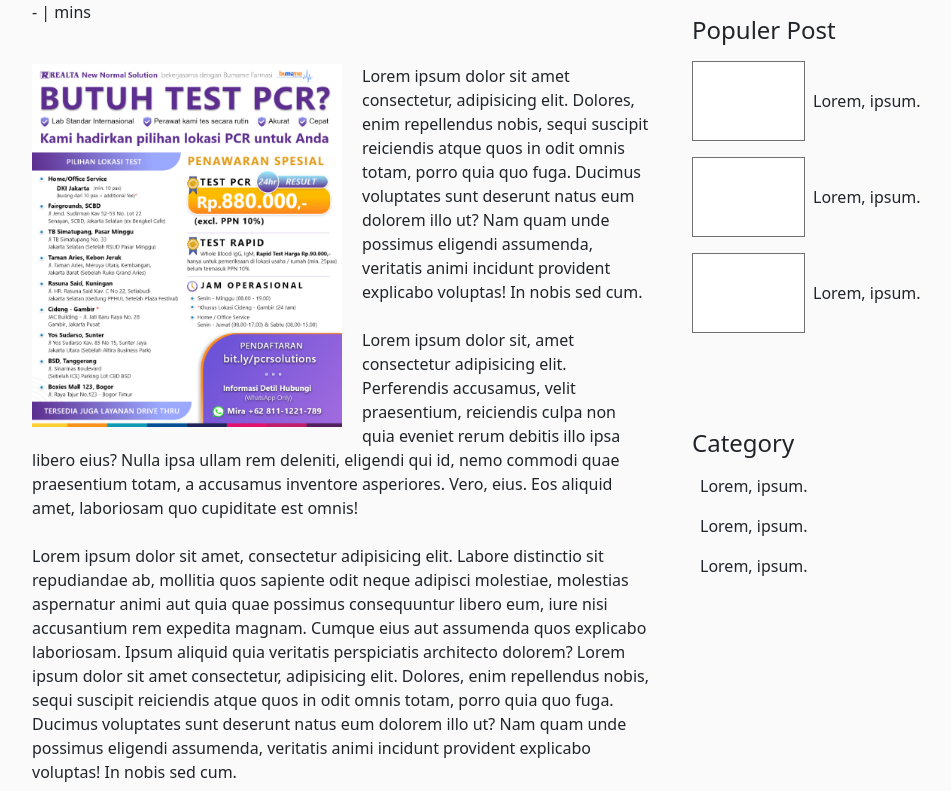
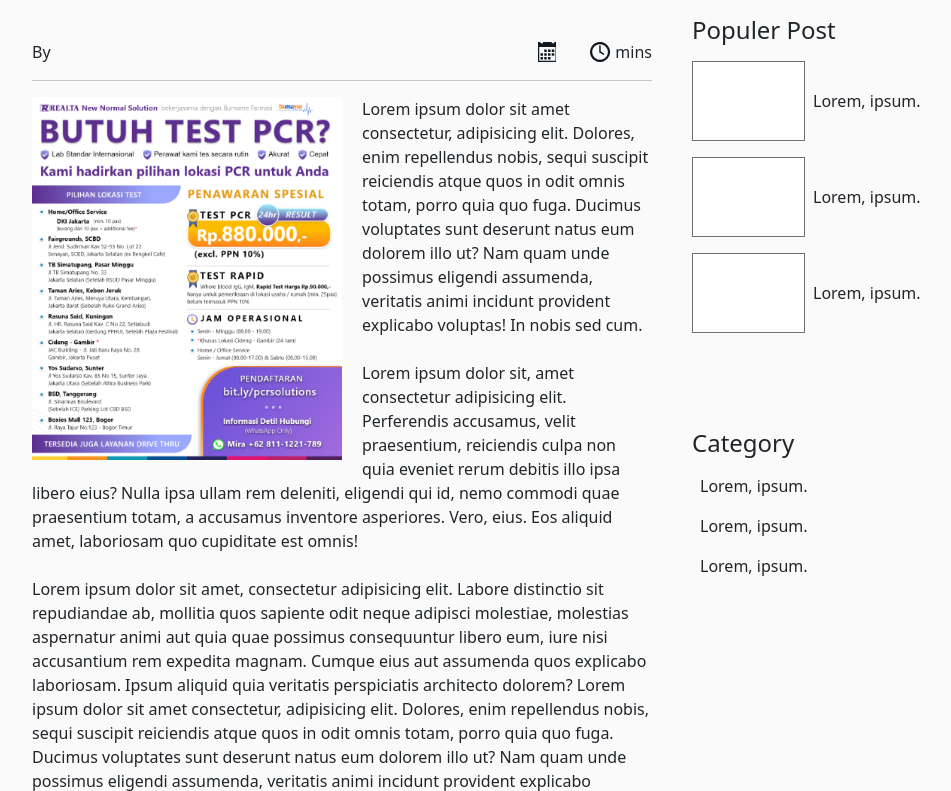
Before and after one commit to cfg155/redesign-realta-site, a CodeIgniter 4 app: template appstarter/app/Views/detailBlog.php in a window 1280 px wide. Shown: the part 82-873 px from the top of the page, without its empty margins (137-1088 px from the left). Run offline with PHP 8.4 and a stand-in for CodeIgniter, Linux system fonts and the light colour scheme; the template is opened without the code that fills it, so the values that code supplies are empty; some libraries are stand-ins or nearby versions.

Commit message:
fix detailBlog layout

```diff
--- a/appstarter/app/Views/detailBlog.php
+++ b/appstarter/app/Views/detailBlog.php
@@ -20,12 +20,33 @@
                 <div class="content">
                     <div class="content__container row">
                         <div class="col-md-8">
-                            <div class="info">
-                                <span class="info__published-by"><?= $blogData['published_by'] ?> - </span>
-                                <span class="info__date"><?= $blogData['date'] ?> |</span>
-                                <span class="info__read-time"><?= $blogData['read_time'] ?> mins</span>
+                            <h1 class="title py-3"><?= $blogData['title'] ?></h1>
+                            <div class="info d-flex justify-content-between">
+                                <span class="info__published-by">By <?= $blogData['published_by'] ?> </span>
+                                <div class="info__time d-flex">
+                                    <div class="info__date d-flex align-items-center me-4">
+                                        <svg xmlns="http://www.w3.org/2000/svg" width="18.75" height="20" viewBox="0 0 18.75 20" style="margin: 0 5px;">
+                                            <defs>
+                                                <style>
+                                                    .a {
+                                                        fill: #101820;
+                                                    }
+                                                </style>
+                                            </defs>
+                                            <path class="a" d="M8.821,9.428h2.5v2.5h-2.5Zm3.75,0h2.5v2.5h-2.5Zm3.75,0h2.5v2.5h-2.5Zm-11.25,7.5h2.5v2.5h-2.5Zm3.75,0h2.5v2.5h-2.5Zm3.75,0h2.5v2.5h-2.5Zm-3.75-3.75h2.5v2.5h-2.5Zm3.75,0h2.5v2.5h-2.5Zm3.75,0h2.5v2.5h-2.5Zm-11.25,0h2.5v2.5h-2.5Zm13.75-11.25v1.25h-2.5V1.928H7.571v1.25h-2.5V1.928h-2.5v20h18.75v-20h-2.5Zm1.25,18.75H3.821V6.928h16.25Z" transform="translate(-2.571 -1.928)" />
+                                        </svg>
+                                        <span class="info__date--txt"><?= $blogData['date'] ?></span>
+                                    </div>
+                                    <div class="info__read-time d-flex align-items-center">
+                                        <svg xmlns="http://www.w3.org/2000/svg" width="20" height="20" viewBox="0 0 20 20" style="margin: 0 5px;">
+                                            <path d="M4.488,13.846a9.805,9.805,0,0,1,1.35-5.027,9.992,9.992,0,0,1,3.65-3.65,9.981,9.981,0,0,1,8.89-.551A10.09,10.09,0,0,1,21.566,6.75a9.792,9.792,0,0,1,2.131,3.2,9.931,9.931,0,0,1-5.32,13.091,9.967,9.967,0,0,1-7.78,0A9.841,9.841,0,0,1,5.27,17.727,9.624,9.624,0,0,1,4.488,13.846Zm2.2,0a7.548,7.548,0,0,0,2.3,5.488,7.5,7.5,0,0,0,5.506,2.3,7.55,7.55,0,0,0,3.9-1.048,7.879,7.879,0,0,0,2.851-2.842,7.736,7.736,0,0,0,0-7.806A7.835,7.835,0,0,0,18.4,7.087a7.776,7.776,0,0,0-7.8,0,8,8,0,0,0-2.86,2.851A7.52,7.52,0,0,0,6.69,13.846Zm7.034,0V7.931a.737.737,0,1,1,1.474,0v5.462l3.188,1.856a.725.725,0,0,1,.337.453.667.667,0,0,1-.08.551.692.692,0,0,1-.639.373.618.618,0,0,1-.373-.107l-3.393-1.98a.731.731,0,0,1-.373-.258A.675.675,0,0,1,13.724,13.846Z" transform="translate(-4.488 -3.828)" fill="#101820" />
+                                        </svg>
+                                        <span class="info__read-time--txt"><?= $blogData['read_time'] ?> mins</span>
+                                    </div>
+                                </div>
+
                             </div>
-                            <h1 class="title py-3"><?= $blogData['title'] ?></h1>
+                            <hr>
                             <div class="body">
                                 <!-- <div class="body__text"><?= $blogData['content'] ?></div> -->
                                 <div class="body__text">
```
Also changed, not shown: appstarter/public/css/blog.css (+0 -8 lines), scss/blog.scss (+9 -9 lines), appstarter/public/assets/Icon weather-time-4.svg.
